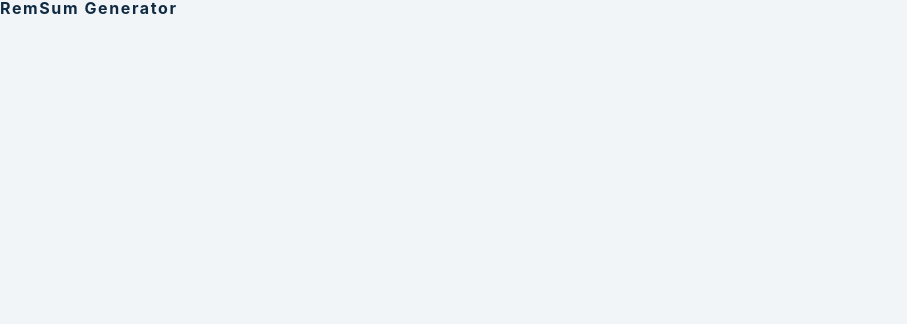
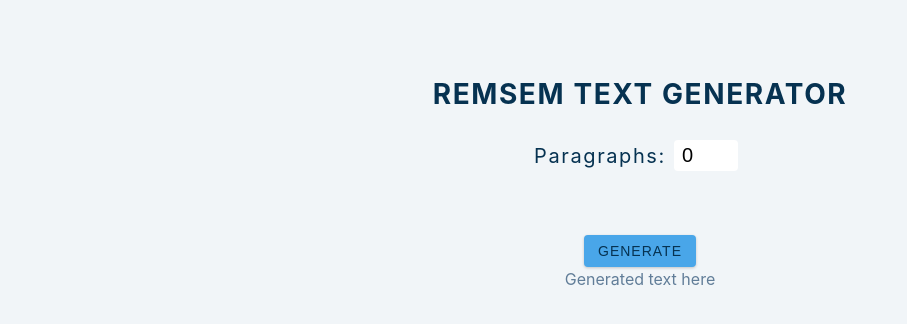
Before and after one commit to surajpshenoy/remsum-generator, a React (Create React App) app: page / in a window 1280 px wide. Shown: the top 324 px of the page, without its empty margins (0-907 px from the left). Built offline with nearby package versions, Linux system fonts and the light colour scheme.

Commit message:
Form structure added

```diff
--- a/src/App.js
+++ b/src/App.js
@@ -3,11 +3,27 @@ import text from "./data";
 function App() {
   const [count, setCount] = useState(0);
   const [text, setText] = useState([]);
+
+  const submitHandler = (event) => {
+    event.preventDefault();
+    console.log('Function invoked')
+  }
+
   return (
-    <div>
-      <h4>RemSum Generator</h4>
-      {console.log(text)}
-    </div>
+    <section className="section-center">
+      <h3>RemSem Text Generator</h3>
+      <form className="lorem-form" onSubmit={submitHandler}>
+      <label  htmlFor="amount">
+        Paragraphs:
+      </label>
+      <input type="text" name="amount" id="amount" value={count} onChange={(e)=> {setCount(e.target.value)}}></input>
+      </form>
+      <button type="submit" className="btn">generate</button>
+      <article className="lorem-text">
+        <p> Generated text here
+        </p>
+      </article>
+    </section>
   );
 }
 
```
